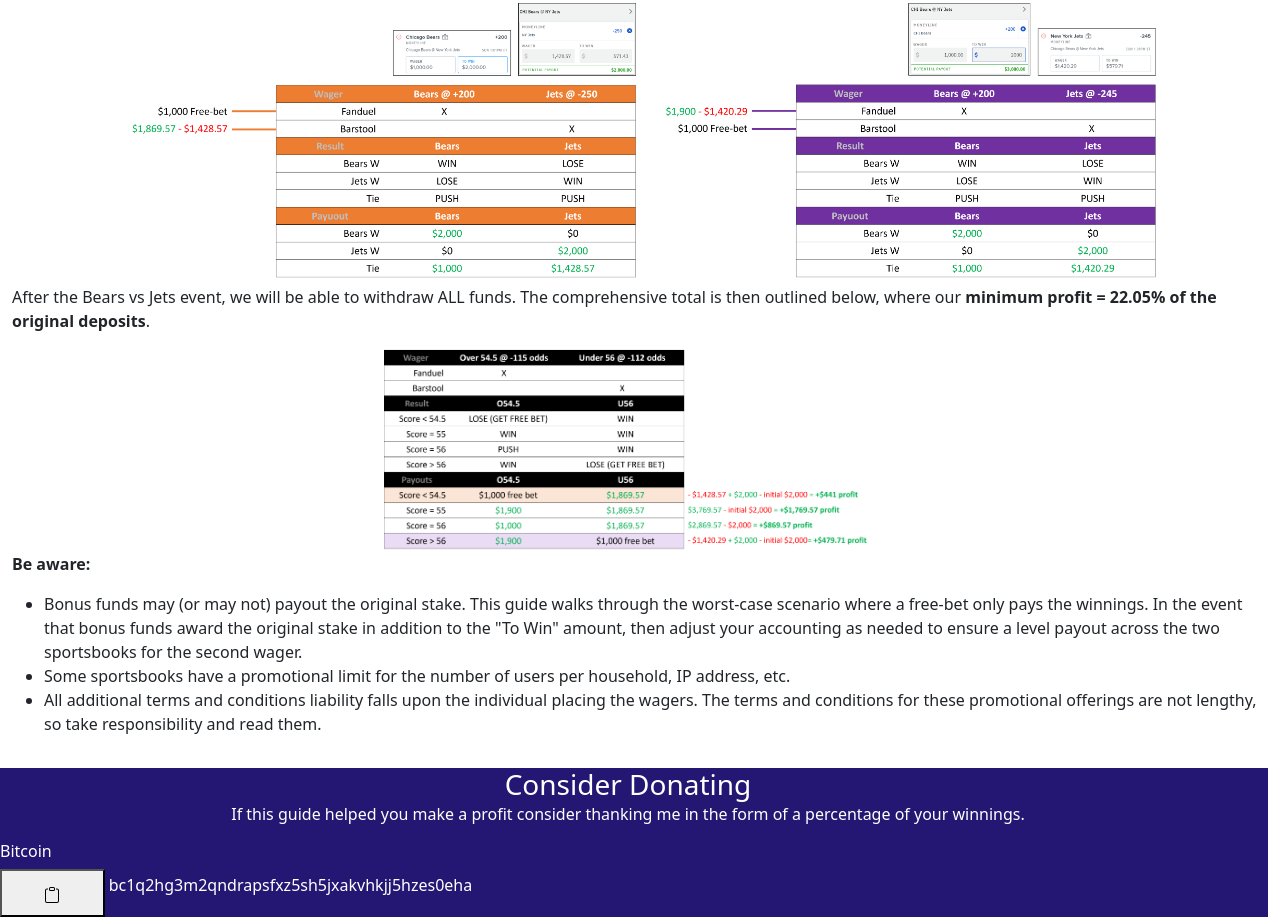
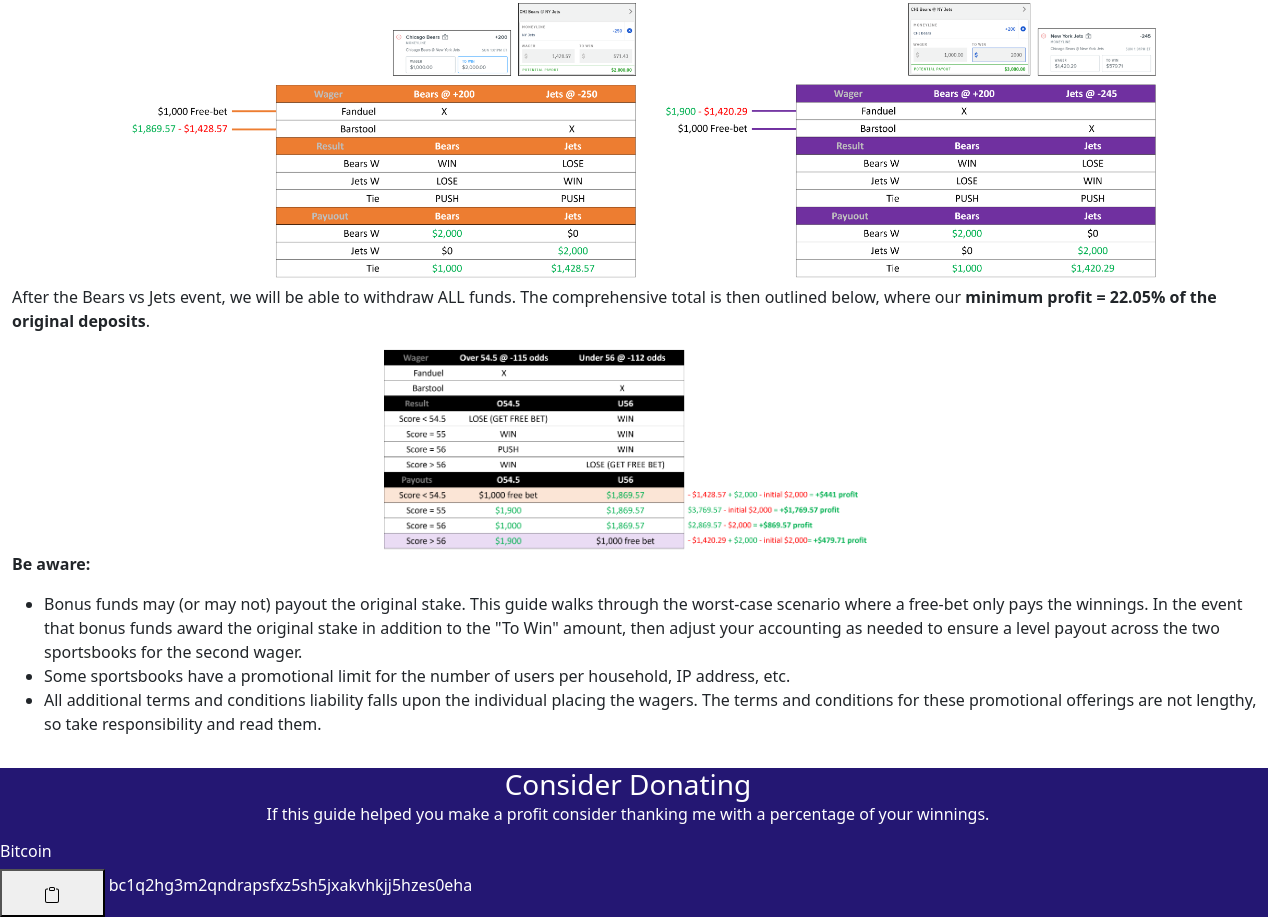
Before and after one commit to BrettMiller47/new-user-arbitrage, a plain HTML site: page index.html in a window 1280 px wide. Shown: the part 2590-3507 px from the top of the page. Drawn offline with nearby package versions, Linux system fonts and the light colour scheme.

Commit message:
fixed grammar

```diff
--- a/index.html
+++ b/index.html
@@ -171,7 +171,7 @@
     </main>
     <footer class="row p-0 mt-3 w-100">
         <h3 class="col-12 p-0 m-0 text-center">Consider Donating</h3>
-        <p class="text-center">If this guide helped you make a profit consider thanking me in the form of a percentage of your winnings.</p>
+        <p class="text-center">If this guide helped you make a profit consider thanking me with a percentage of your winnings.</p>
 
         <h6 class="col-12">
             Bitcoin
```
